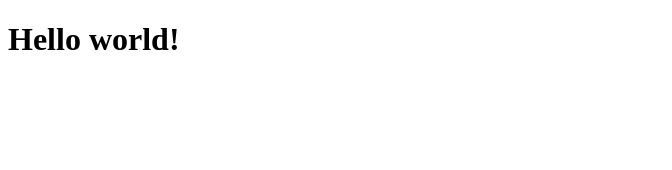
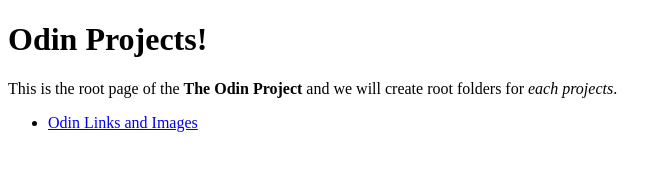
Before and after one commit to nik1997/odin-project-1, a plain HTML site: page docs/index.html in a window 1280 px wide. Shown: the whole page, without its empty margins (0-672 px from the left). Drawn offline with Linux system fonts and the light colour scheme.

Commit message:
new sub project

```diff
--- a/docs/index.html
+++ b/docs/index.html
@@ -5,6 +5,13 @@
     <meta charset="utf-8" />
   </head>
   <body>
-    <h1>Hello world!</h1>
+    <h1>Odin Projects!</h1>
+    <p>
+      This is the root page of the <strong>The Odin Project</strong> and we will create
+      root folders for <em>each projects</em>.
+    </p>
+    <ul>
+      <li><a href="odin-links-and-images.index.html">Odin Links and Images</a></li>
+    </ul>
   </body>
 </html>
```
Also changed, not shown: docs/odin-links-and-images/index.html (added, +12 -0 lines).
